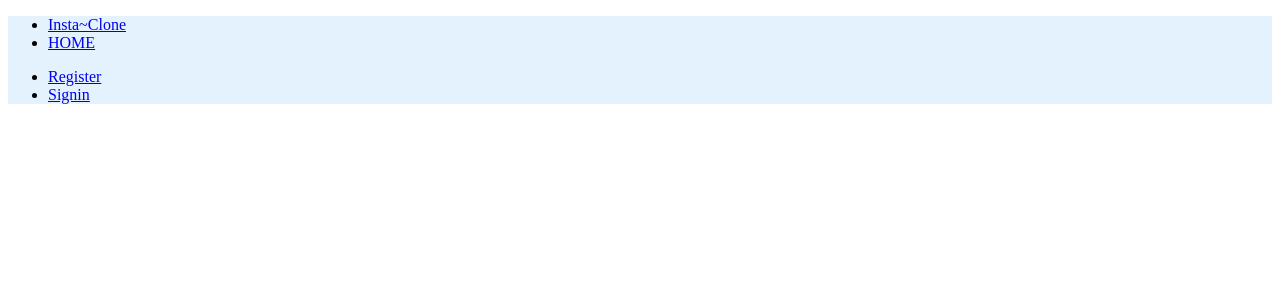
After one commit to QIBET/InstaClone, a Django app: template insta/templates/navbar.html in a window 1280 px wide. The commit adds this page. Shown: the top 300 px of the page. Run offline with Django 3.2, Linux system fonts and the light colour scheme; the template is opened without the code that fills it, so the values that code supplies are empty; some libraries are stand-ins or nearby versions.

Commit message:
Creating navabar

```diff
--- a/insta/templates/base.html
+++ b/insta/templates/base.html
@@ -1,3 +1,4 @@
+{% load bootstrap3 %}
 <!DOCTYPE html>
 <html>
 <head>
@@ -9,12 +10,14 @@
     <title> InstaClone~Application </title>
   {% endif %}
   {% block styles %}
-  {% bootstrap_css %}
+    {% bootstrap_css %}
   {% endblock %}
 
 
 </head>
 <body>
+    {% include "navbar.html" %}
+
     {% block content %} {%endblock%}
     {% block scripts %}
         <script src="https://ajax.googleapis.com/ajax/libs/jquery/3.2.1/jquery.min.js"></script>
--- a/insta/templates/index.html
+++ b/insta/templates/index.html
@@ -1,4 +1,4 @@
 {% extends 'base.html'%}
 {% block content %}
-<h1>Welcome to insta</h1>
+<h1  class='text-center'>Welcome to insta</h1>
 {%endblock%}
--- /dev/null
+++ b/insta/templates/navbar.html
@@ -0,0 +1,30 @@
+<!DOCTYPE html>
+<html lang="en">
+<head>
+    <meta charset="UTF-8">
+    <meta http-equiv="X-UA-Compatible" content="IE=edge">
+    <meta name="viewport" content="width=device-width, initial-scale=1.0">
+    <title>Document</title>
+</head>
+<body>
+    <nav class="navbar navbar-light" style="background-color: #e3f2fd;">
+          <div class="navbar-header">
+            <ul>
+              <li><a href="#">Insta~Clone</a></li>
+              <li><a class="active" href="{% url 'home' %}">HOME</a></li>
+
+            </ul>
+          </div>
+
+            <div class="navbar-form navbar-right">
+
+              <ul>
+                <li><a href="#">Register</a></li>
+                <li><a href="#">Signin</a></li>
+
+              </ul>
+
+            </div>
+    </nav>
+</body>
+</html>
```
